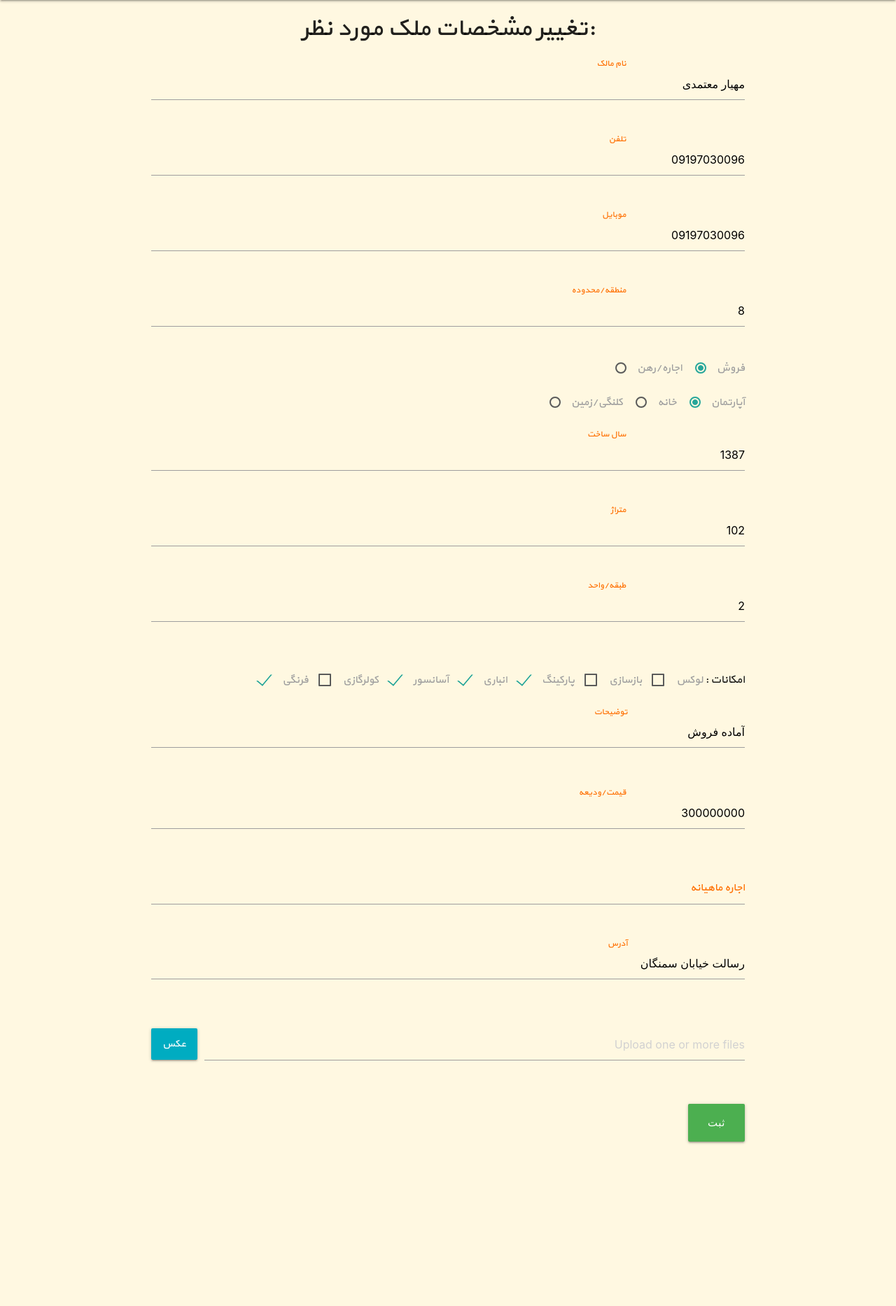
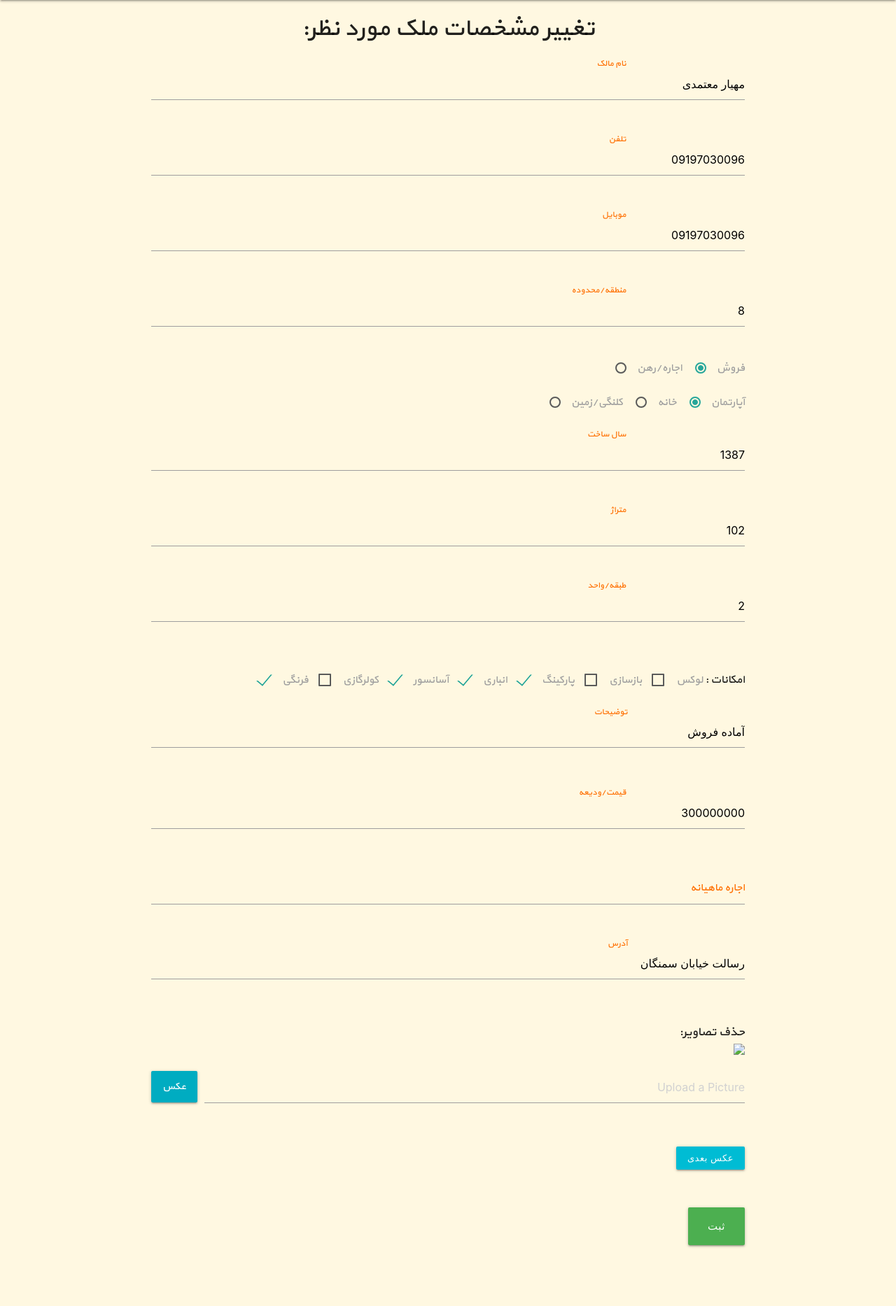
Before and after one commit to mahyar-mot/satrapies.ir, a PHP site: page /edit.php?id=1 in a window 1280 px wide. Shown: the part 64-1931 px from the top of the page at 70% size. Before the commit the page ends 1699 px from the top, so only its background shows below. Run offline with PHP 8.4, Linux system fonts and the light colour scheme; data comes from the database, SQL or seed files in the repository; tables that the repository leaves empty hold one stand-in row (values such as "Sample post").

Commit message:
completed picture issues

```diff
--- a/css/style.css
+++ b/css/style.css
@@ -86,3 +86,7 @@
 #logo{
     min-height: 300px; !important;
 }
+
+#deletepics input[type="checkbox"]:checked+label>img{
+    background: #818181;
+}
--- a/edit.php
+++ b/edit.php
@@ -29,21 +29,31 @@
     if (!($error || $missing)){
         $result = ['owner'=>$name, 'tel'=>$tel, 'mobile'=>$mobile, 'zone'=>$zone, 'house'=>$house, 'lot'=>$lot, 'creation_year'=>$creation_year,
             'meter'=>$meter, 'unit'=>$unit, 'options'=>implode(',',$options), 'description'=>$description, 'price'=>$price, 'monthly_fee'=>$monthly_fee, 'address'=>$address, 'id'=>$id];
-        print_r($result);
         require 'DbConnection.php';
         $record = new DbConnection();
         $row = $record->insertRecord("UPDATE houses SET owner=:owner ,tel=:tel ,mobile=:mobile , zone=:zone ,house=:house, lot=:lot, creation_year=:creation_year,
             meter=:meter, unit=:unit, options=:options, description=:description, price=:price, monthly_fee=:monthly_fee, address=:address WHERE id=:id", $result);
 
-        if (is_string($row)){
+        if (array_key_exists('deletepic', $_POST)){
+            foreach ($_POST['deletepic'] as $k => $v){
+                $record ->insertRecord("DELETE FROM pics WHERE id=? AND house_id=?", [$v, $id]);
+            }
+        }
+        if ($_FILES['image']['name'] != ''){
+            require 'upload.php';
+            foreach ($addressList as $url){
+                $record->insertRecord("INSERT INTO pics (url ,house_id) VALUES (?,?)", [$url, $id]);
+            }
             header("Location:detail.php?id=$id");
         }
+        header("Location:detail.php?id=$id");
     }
 }elseif (array_key_exists('id',$_GET)){
     $error['name'] = null;
     require 'DbConnection.php';
     $rec = new DbConnection();
     $ro = $rec->getRecord("SELECT * FROM houses where id=?",[$_GET['id']]);
+    $pics = $rec->getRecord("SELECT * FROM pics where house_id=?",[$_GET['id']]);
     if (empty($ro)){
         header('Location:index.php');
     }
@@ -94,13 +104,13 @@
         </div>
     </nav>
     <div class="container">
-        <h4 class="center-align">تغییر مشخصات ملک مورد نظر:</h4>
+        <h4 class="center-align">:تغییر مشخصات ملک مورد نظر</h4>
         <?php
         if ($missing || $error){
             echo '<script> M.toast({html:"خطا در ثبت لطفا دوباره سعی کنید"})</script>';
         }
         ?>
-        <form id="formedit" class="col s12" action="<?= htmlspecialchars($_SERVER['PHP_SELF'])?>" method="post">
+        <form id="formedit" class="col s12" action="<?= htmlspecialchars($_SERVER['PHP_SELF'])?>" method="post" enctype="multipart/form-data">
             <input type="hidden" name="id" class="hide" value="<?= $_GET['id'] ?>">
             <div class="input-field col s12">
                 <input id="name" type="text"  name="name" class="validate" value="<?php if ($error || $missing) echo htmlentities($name);?>">
@@ -228,22 +238,53 @@
                 <span class="helper-text right" data-error="نادرست" data-success="درست"><?php if ($missing && in_array('address', $missing)) echo $empty ?></span>
             </div>
             <br>
+            <div id="deletepics" class="col s12">
+                <?php if (!empty($pics)) : ?>
+                <h6>حذف تصاویر:</h6>
+                    <?php foreach ($pics as $key=>$value):?>
+                        <input type="checkbox" class="browser-default" id="<?= 'id_'.$value['id']?>" name="deletepic[]" value="<?= $value['id']?>" >
+                        <label class="browser-default" for="<?= 'id_'.$value['id']?>"> <img src="<?= $value['url'] ?>" width="250"></label>
+                    <?php endforeach;?>
+                <?php endif; ?>
+            </div>
             <div class="file-field input-field">
                 <div class="btn cyan darken-1">
                     <span>عکس</span>
-                    <input type="file">
+                    <input type="file" name="image">
                 </div>
                 <div class="file-path-wrapper">
-                    <input class="file-path validate" type="text" placeholder="Upload one or more files">
+                    <input class="file-path validate" type="text" placeholder="Upload a Picture">
                 </div>
             </div>
             <br>
-            <div class="input-field col s12">
+            <div class="input-field">
+                <button id="nextpic" class="btn-small cyan">عکس بعدی</button>
+            </div>
+            <br>
+            <div id="submit" class="input-field col s12">
                 <input type="submit" name="submit" value="ثبت" class="btn btn-large green">
             </div>
         </form>
     </div>
 </div>
-
+<script>
+    var ele = document.querySelector('#nextpic');
+    var subbmit = document.querySelector('#submit');
+    ele.addEventListener('click',function (e) {
+        e.preventDefault();
+        var i = document.querySelectorAll('.file-field').length;
+        var node = "             <div class=\"file-field input-field\">\n" +
+            "                 <div class=\"btn cyan darken-1\">\n" +
+            "                     <span>عکس</span>\n" +
+            "                     <input type=\"file\" name=\"image"+i+"\">\n" +
+            "                 </div>\n" +
+            "                 <div class=\"file-path-wrapper\">\n" +
+            "                     <input class=\"file-path validate\" type=\"text\" placeholder=\"Upload a Picture\">\n" +
+            "                 </div>\n" +
+            "             </div>\n"+
+            "<br>";
+        submit.insertAdjacentHTML('beforebegin',node);
+    })
+</script>
 </body>
 </html>
--- a/index.php
+++ b/index.php
@@ -24,6 +24,7 @@
         $result = $record ->getRecord('SELECT * FROM houses WHERE (house=:house OR :house IS NULL)AND(lot=:lot OR :lot IS NULL)AND(price=:price OR :price IS NULL)AND(options LIKE :options OR :options IS NULL )', ['house'=>$house, 'lot'=>$lot, 'price'=>$price, 'options'=>$options]);
     }else{
         $result = $record ->getRecord('SELECT * FROM houses ORDER BY created_at DESC');
+        $pic = $record->getRecord("SELECT url, house_id FROM pics GROUP BY house_id");
     }
     function checkInput($input){
         $input = trim($input);
@@ -77,10 +78,11 @@
     </form>
     <div class="row">
         <?php foreach ($result as $key => $item): ?>
+            <?php foreach ($pic as $k => $picitem): ?>
                 <div class="col s12 m6 l4">
                     <div class="card sticky-action hoverable">
                         <div class="card-image waves-effect waves-block waves-light">
-                    <img class="activator" src="images/preview.png" alt="">
+                            <img class="activator" src="<?= (in_array($item['id'], $picitem)) ? $picitem['url'] : 'images/preview.png' ?>" alt="">
                         </div>
                         <div class="card-content">
 
@@ -102,6 +104,7 @@
                     </div>
                 </div>
             <?php endforeach; ?>
+        <?php endforeach; ?>
     </div>
 </div>
 
--- a/new.php
+++ b/new.php
@@ -34,7 +34,7 @@
          $row = $record->insertRecord("INSERT INTO houses (owner ,tel ,mobile , zone, house, lot, creation_year, meter, unit, options, description, price, monthly_fee, address)
                             VALUES (:owner, :tel, :mobile, :zone, :house, :lot, :creation_year, :meter, :unit, :options, :description, :price, :monthly_fee, :address)", $result);
 
-         if (is_string($row)){
+         if (is_string($row) && ($_FILES['image']['name'] != '')){
              require 'upload.php';
              foreach ($addressList as $url){
                  $record->insertRecord("INSERT INTO pics (url ,house_id) VALUES (?,?)", [$url, $row]);
@@ -220,6 +220,7 @@
              <div class="input-field">
                 <button id="nextpic" class="btn-small cyan">عکس بعدی</button>
              </div>
+             <br>
              <div id="submit" class="input-field col s12">
                  <input type="submit" name="submit" value="ثبت" class="btn btn-large green">
              </div>
@@ -240,7 +241,8 @@
         "                 <div class=\"file-path-wrapper\">\n" +
         "                     <input class=\"file-path validate\" type=\"text\" placeholder=\"Upload a Picture\">\n" +
         "                 </div>\n" +
-        "             </div>";
+        "             </div>\n"+
+        "<br>";
         submit.insertAdjacentHTML('beforebegin',node);
     })
 </script>
```
Also changed, not shown: uploads/2091.jpg (deleted), uploads/Layer1.png (deleted), uploads/pic4.jpg (deleted), uploads/pic6.jpg (deleted). Lines whose indentation alone changed are shown as unchanged.
